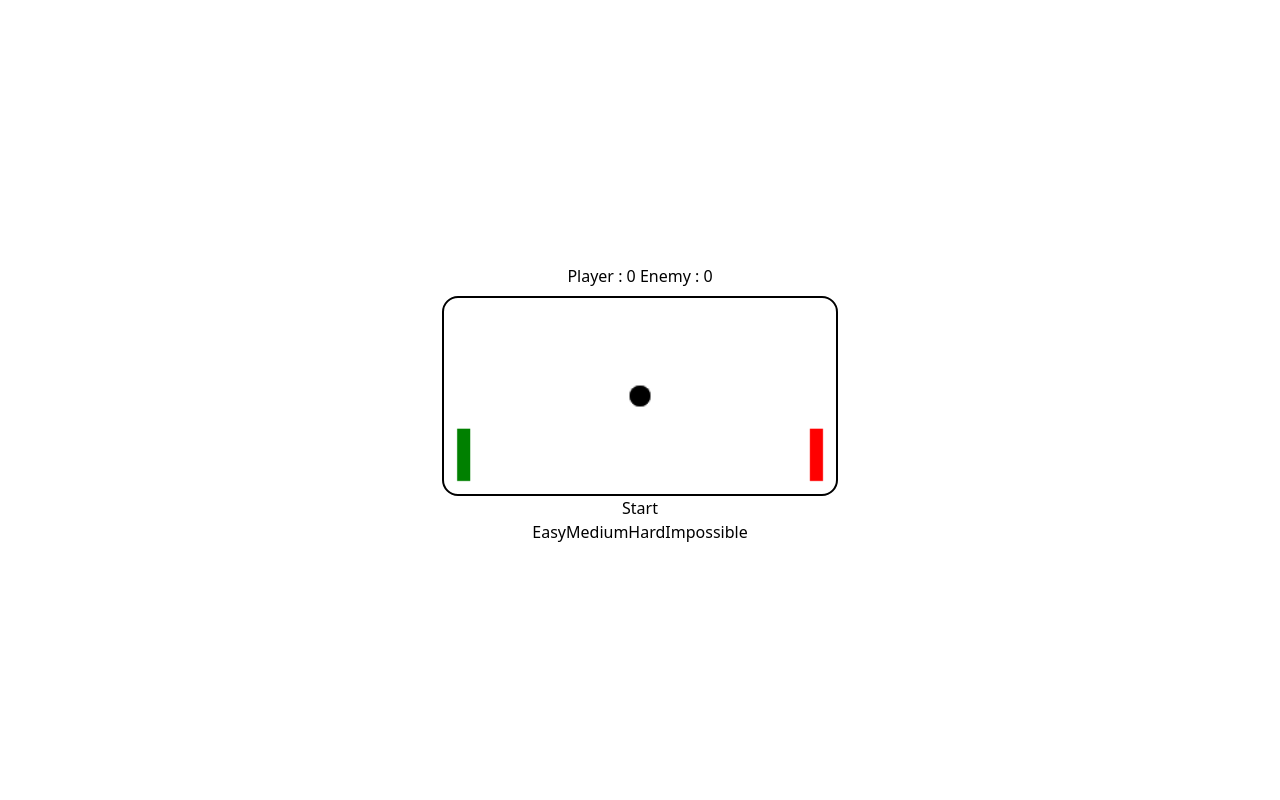
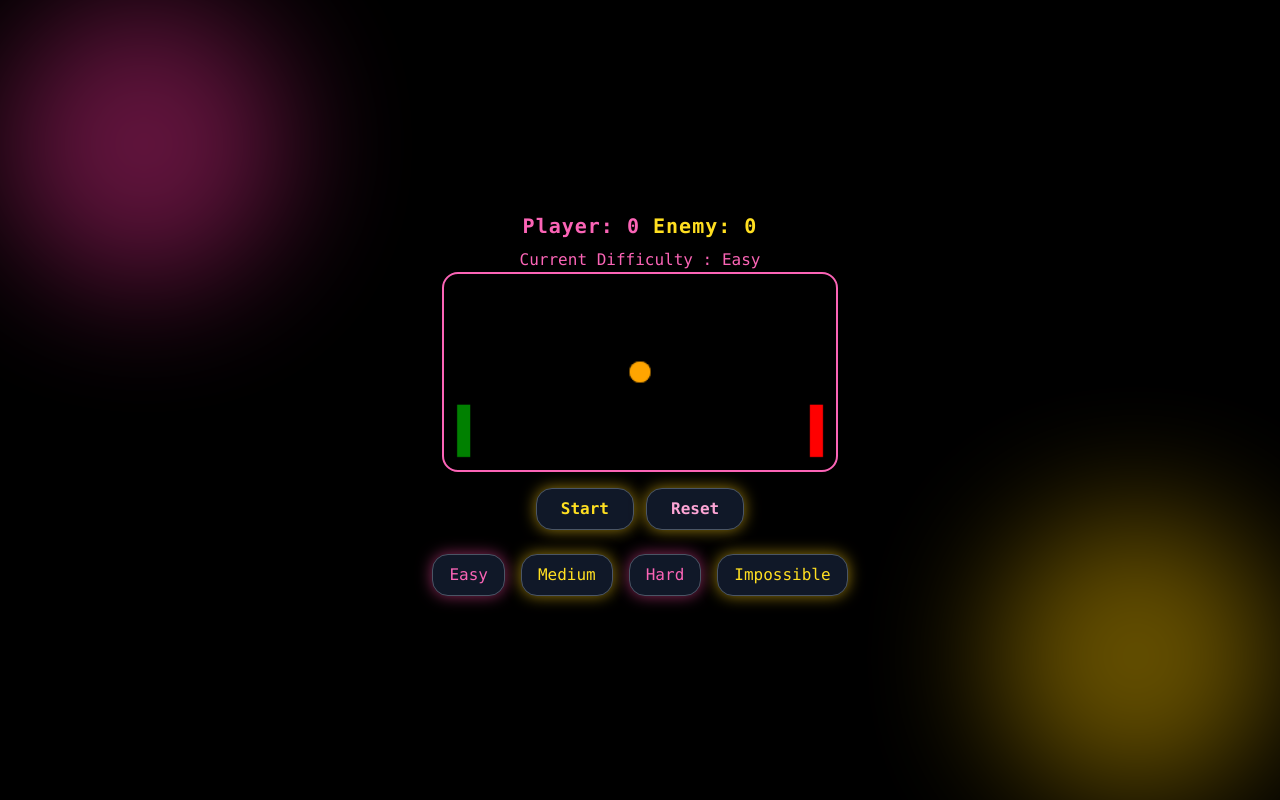
Before and after one commit to kami123kaze/Weekend-React-Projects, a React (Vite) app in the folder React-Ping-Pong/: page / in a window 1280 px wide. Built offline with nearby package versions, Linux system fonts and the light colour scheme.

Commit message:
Feat :- complete overhaul of UI Finished Prod next steps are to deploy

```diff
--- a/React-Ping-Pong/src/App.jsx
+++ b/React-Ping-Pong/src/App.jsx
@@ -1,64 +1,119 @@
 import React, { useEffect, useState } from 'react'
 import Canvas from './components/Canvas'
+
 function App() {
-  const [start,setStart] = useState(false)
-  const [score,setScore] = useState({Player:0,Enemy:0})
-  const [difficulty,setDifficulty] = useState("Easy")
-  const [countdown,setCountdown] = useState(null)
+  const [start, setStart] = useState(false)
+  const [score, setScore] = useState({ Player: 0, Enemy: 0 })
+  const [difficulty, setDifficulty] = useState("Easy")
+  const [countdown, setCountdown] = useState(null)
 
-
-  const handleDifficultyChange = (e)=>{
+  const handleDifficultyChange = (e) => {
     setDifficulty(e.target.value)
-
+    setCountdown(3);
   }
 
-  //countdown tracker
+  // countdown tracker
   useEffect(() => {
+    if (countdown === null) return
+    if (countdown === 0) {
+      setCountdown(null)
+      return
+    }
+    const id = setTimeout(() => setCountdown(c => c - 1), 1000)
+    return () => clearTimeout(id)
+  }, [countdown])
 
-    if (countdown === null) return;
-    if (countdown === 0) {
-      setCountdown(null);
-      return;
-    }
-
-    const id = setTimeout(() => setCountdown(c => c - 1), 1000);
-    return () => clearTimeout(id);
-  }, [countdown]);
-
-  // mouse movement tracker
+  // key press tracker
   useEffect(() => {
     function onButtonDown(e) {
       if (e.key === "p" || e.key === " ") {
-          setStart(prev => !prev);
+        setStart(prev => !prev)
       }
     }
-      window.addEventListener("keydown", onButtonDown);
+    window.addEventListener("keydown", onButtonDown)
     return () => {
-        window.removeEventListener("keydown", onButtonDown);
-      };
-    }, []);
+      window.removeEventListener("keydown", onButtonDown)
+    }
+  }, [])
 
   return (
-    <div className='min-h-screen min-w-screen flex items-center justify-center flex-col'>
+    <div className="relative min-h-screen min-w-screen flex items-center justify-center flex-col bg-black text-pink-400 font-mono">
+      {/* Neon glows */}
+      <div className="absolute top-0 left-0 w-72 h-72 bg-pink-500 rounded-full blur-3xl opacity-40"></div>
+      <div className="absolute bottom-0 right-0 w-72 h-72 bg-yellow-400 rounded-full blur-3xl opacity-40"></div>
 
-      <div className='p-2'>Player : {score.Player}  Enemy : {score.Enemy}</div>
+      {/* Score */}
+      <div className="p-2 text-xl font-bold tracking-wider">
+        <span className="text-pink-400">Player: {score.Player}</span>{" "}
+        <span className="text-yellow-300">Enemy: {score.Enemy}</span>
+      </div>
       <div>
+        <span className='className="text-pink-400"'>Current Difficulty : {difficulty}</span>
+      </div>
 
-        <Canvas start={start} setScore={setScore} setCountdown={setCountdown} countdown={countdown} difficulty={difficulty}/>
+      {/* Game */}
+      <div className="relative">
+        <Canvas
+          start={start}
+          setScore={setScore}
+          setCountdown={setCountdown}
+          countdown={countdown}
+          difficulty={difficulty}
+        />
+
         {countdown !== null && (
-          <div className="absolute inset-0 flex items-center justify-center text-6xl font-bold text-white bg-black/50">
+          <div className="absolute inset-0 flex items-center justify-center text-8xl font-extrabold text-yellow-300 drop-shadow-[0_0_10px_#facc15] bg-black/70">
             {countdown}
           </div>
         )}
       </div>
-     <div>
-        <button onClick={()=>{setStart(prev=>!prev)}}>{start ? "Stop" : "Start"}</button>
+
+      {/* Start / Stop button */}
+      <div className="mt-4 gap-x-3 flex">
+        <button
+          onClick={() => setStart(prev => !prev)}
+          className="px-6 py-2 rounded-2xl bg-gray-900 bg-opacity-70 text-yellow-300 font-bold border border-gray-600 hover:bg-gray-700 transition duration-200 shadow-[0_0_15px_rgba(250,204,21,0.6)]"
+        >
+          {start ? "Stop" : "Start"}
+        </button>
+        <button
+          className="px-6 py-2 rounded-2xl bg-gray-900 bg-opacity-70 text-pink-300 font-bold border border-gray-600 hover:bg-gray-700 transition duration-200 shadow-[0_0_15px_rgba(250,204,21,0.6)]"
+          onClick={()=>{window.location.reload();}}
+        >
+          Reset
+        </button>
       </div>
-     <div>
-      <button value={"Easy"}      onClick={handleDifficultyChange}>Easy</button>
-      <button value= {"Medium"}    onClick={handleDifficultyChange}>Medium</button>
-      <button value = {"Hard"}      onClick={handleDifficultyChange}>Hard</button>
-      <button value= {"Impossible"}  onClick={handleDifficultyChange}>Impossible</button>
+
+      {/* Difficulty buttons */}
+      <div className="flex gap-4 mt-6">
+        <button
+          value="Easy"
+          onClick={handleDifficultyChange}
+          className="px-4 py-2 rounded-2xl bg-gray-900 bg-opacity-70 text-pink-400 border border-gray-600 hover:bg-gray-700 transition duration-200 shadow-[0_0_15px_rgba(236,72,153,0.6)]"
+        >
+          Easy
+        </button>
+        <button
+          value="Medium"
+          onClick={handleDifficultyChange}
+          className="px-4 py-2 rounded-2xl bg-gray-900 bg-opacity-70 text-yellow-300 border border-gray-600 hover:bg-gray-700 transition duration-200 shadow-[0_0_15px_rgba(250,204,21,0.6)]"
+        >
+          Medium
+        </button>
+        <button
+          value="Hard"
+          onClick={handleDifficultyChange}
+          className="px-4 py-2 rounded-2xl bg-gray-900 bg-opacity-70 text-pink-400 border border-gray-600 hover:bg-gray-700 transition duration-200 shadow-[0_0_15px_rgba(236,72,153,0.6)]"
+        >
+          Hard
+        </button>
+        <button
+          value="Impossible"
+          onClick={handleDifficultyChange}
+          className="px-4 py-2 rounded-2xl bg-gray-900 bg-opacity-70 text-yellow-300 border border-gray-600 hover:bg-gray-700 transition duration-200 shadow-[0_0_15px_rgba(250,204,21,0.6)]"
+        >
+          Impossible
+        </button>
       </div>
     </div>
   )
--- a/React-Ping-Pong/src/gameLogic/BallCreation.js
+++ b/React-Ping-Pong/src/gameLogic/BallCreation.js
@@ -6,7 +6,7 @@ export default function BallCreation(ctx,canvas){
     x: canvasWidth / 2,
     y: canvasHeight / 2,
     radius: 8,
-    color: 'black',
+    color: 'orange',
     dx: 4,
     dy: 4,
     scored: false,
```
Lines whose indentation alone changed are shown as unchanged.
